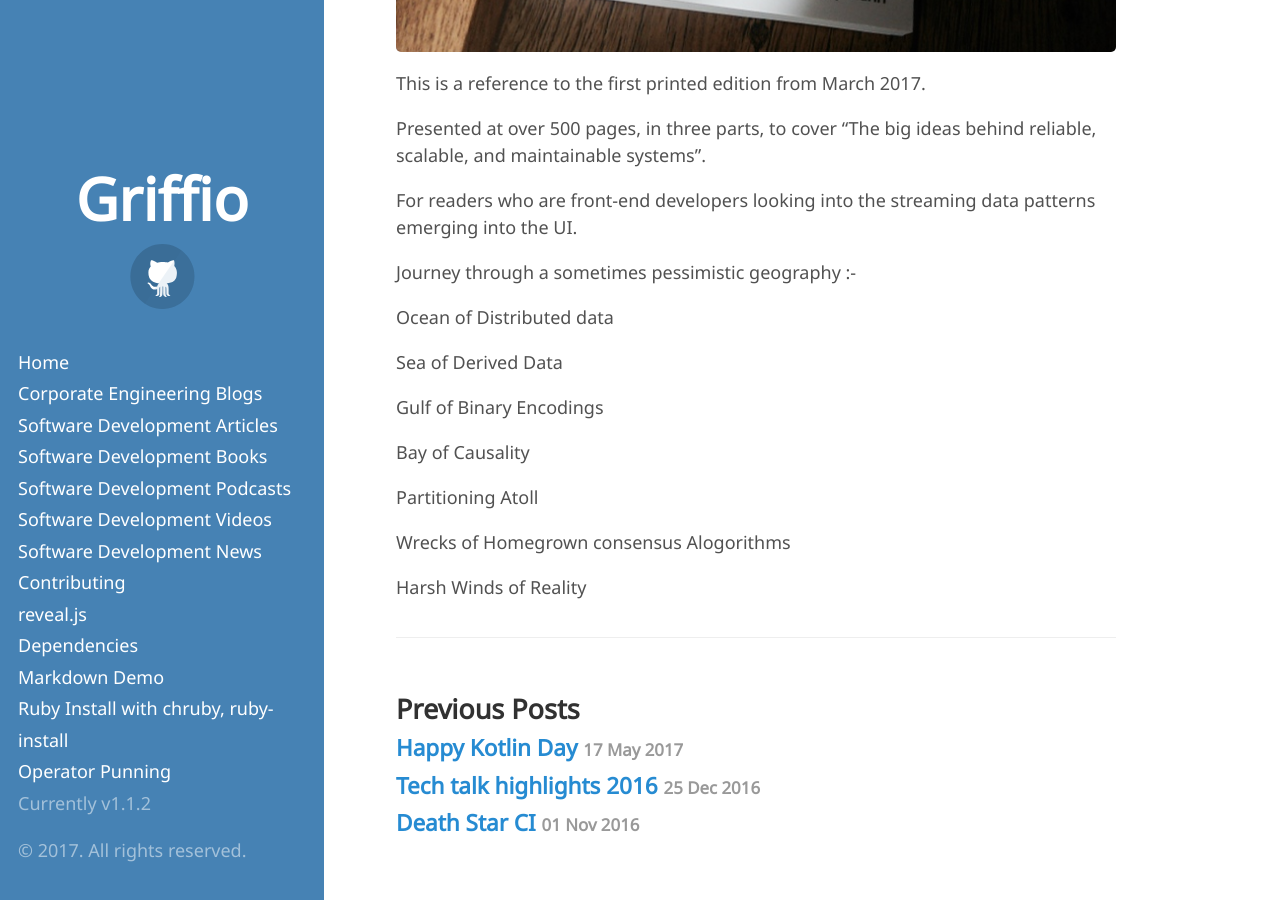
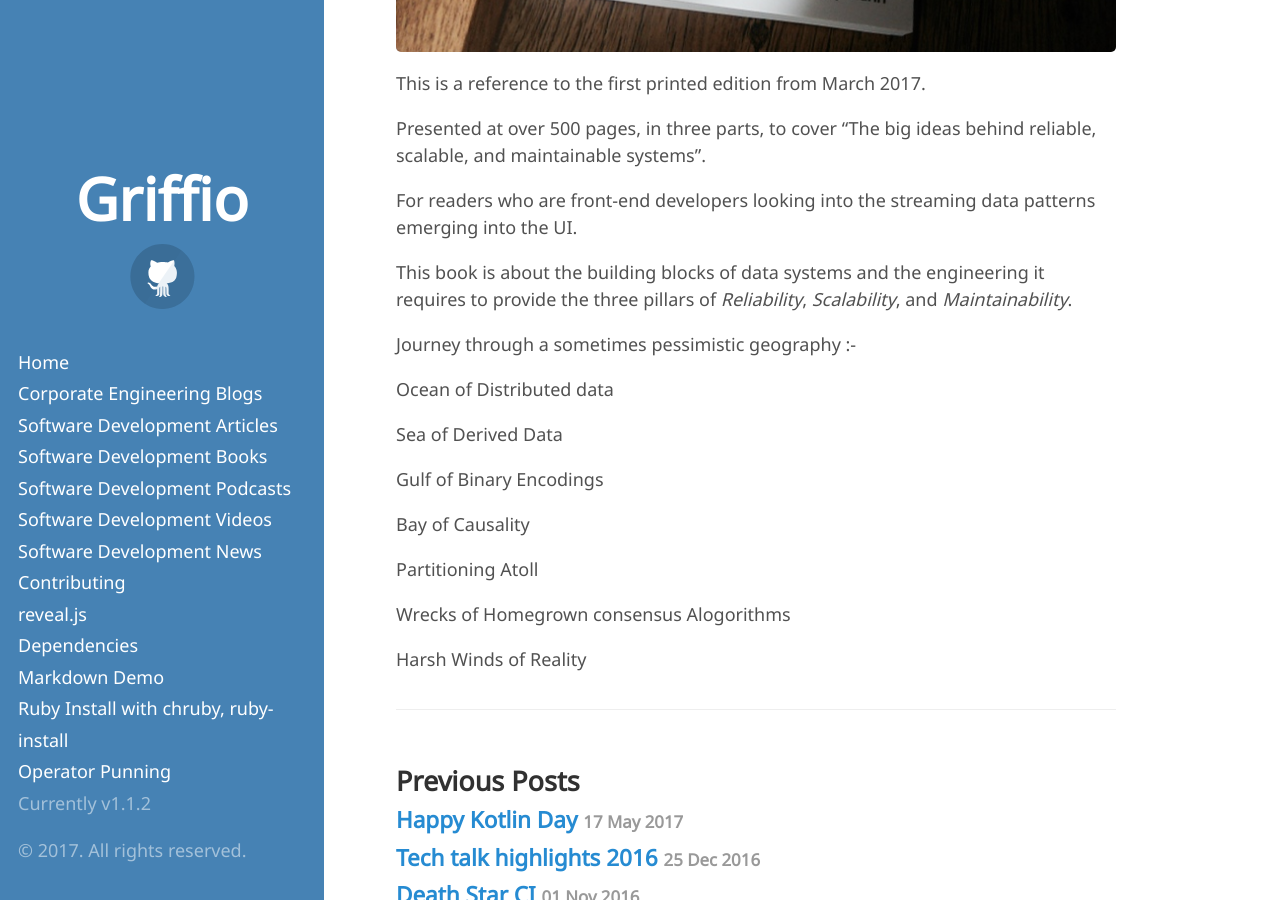
Before and after one commit to griffio/griffio.github.io, a Jekyll site: the page built from _posts/2017-05-22-Designing-Data-Intensive-Applications-Review.md, in a window 1280 px wide and 900 px high, scrolled down 688 px. Built offline with Jekyll 4.4.1, drawn with Linux system fonts in a browser that asks for light colours; some web fonts are replaced.

Commit message:
Update 2017-05-22-Designing-Data-Intensive-Applications-Review.md

```diff
--- a/_posts/2017-05-22-Designing-Data-Intensive-Applications-Review.md
+++ b/_posts/2017-05-22-Designing-Data-Intensive-Applications-Review.md
@@ -16,6 +16,8 @@ Presented at over 500 pages, in three parts, to cover "The big ideas behind reli
 
 For readers who are front-end developers looking into the streaming data patterns emerging into the UI.
 
+This book is about the building blocks of data systems and the engineering it requires to provide the three pillars of *Reliability*, *Scalability*, and *Maintainability*.
+
 Journey through a sometimes pessimistic geography :-
 
 Ocean of Distributed data
```
